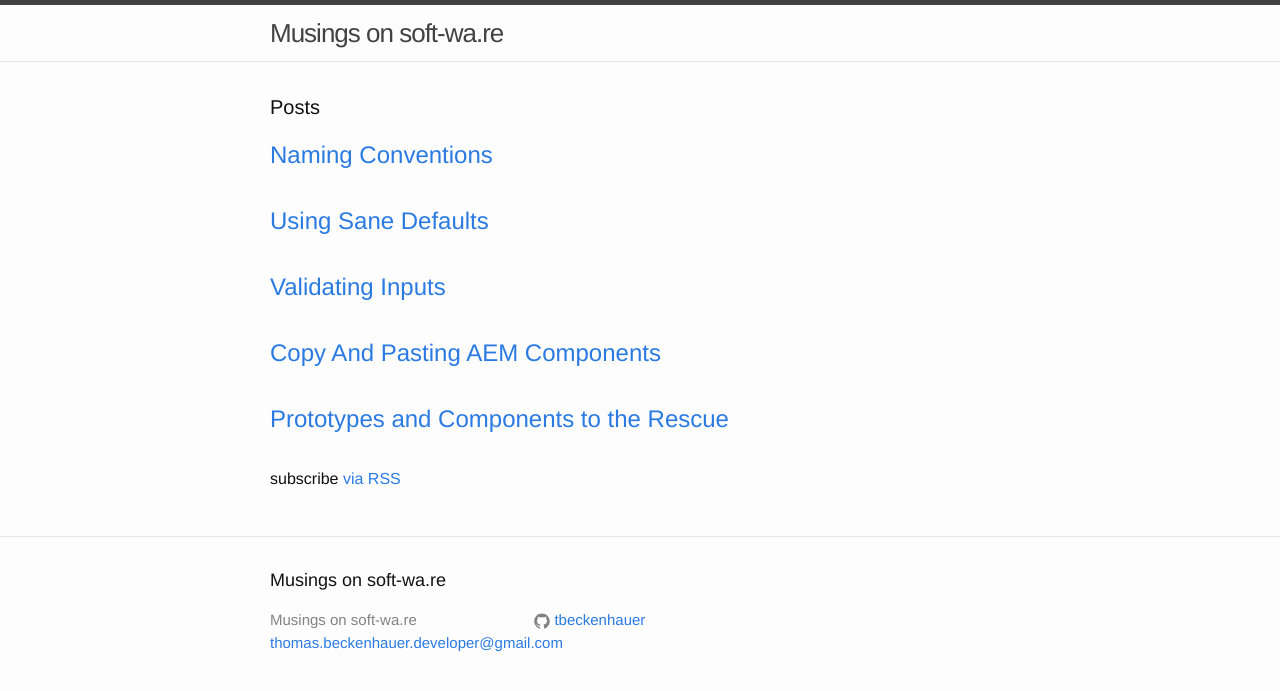
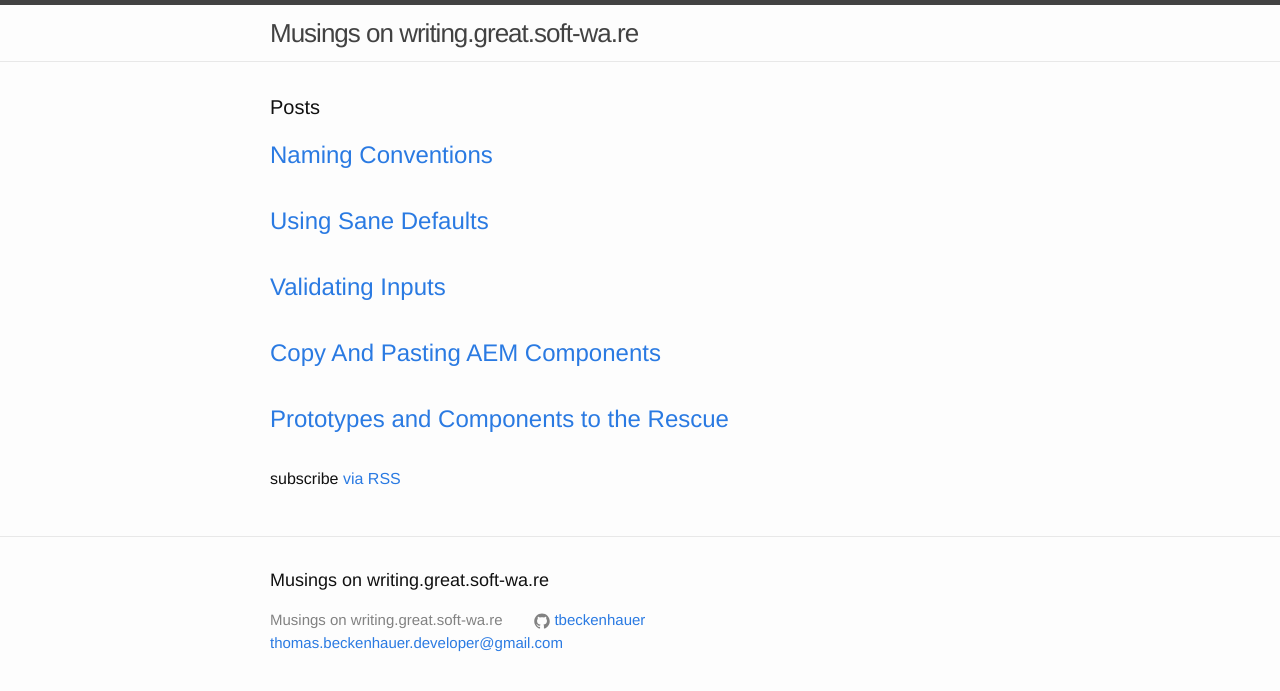
Before and after one commit to tbeckenhauer/tbeckenhauer.github.io, a Jekyll site: the page built from index.html, in a window 1280 px wide. Shown: the top 691 px of the page. Built offline with Jekyll 4.4.1, drawn with Linux system fonts in a browser that asks for light colours.

Commit message:
update: config

```diff
--- a/_config.yml
+++ b/_config.yml
@@ -6,7 +6,7 @@
 # 'jekyll serve'. If you change this file, please restart the server process.
 
 # Site settings
-title: Musings on soft-wa.re
+title: Musings on writing.great.soft-wa.re
 email: thomas.beckenhauer.developer@gmail.com
 description: > # this means to ignore newlines until "baseurl:"
 baseurl: "" # the subpath of your site, e.g. /blog
```
Also changed, not shown: 1 other file.
